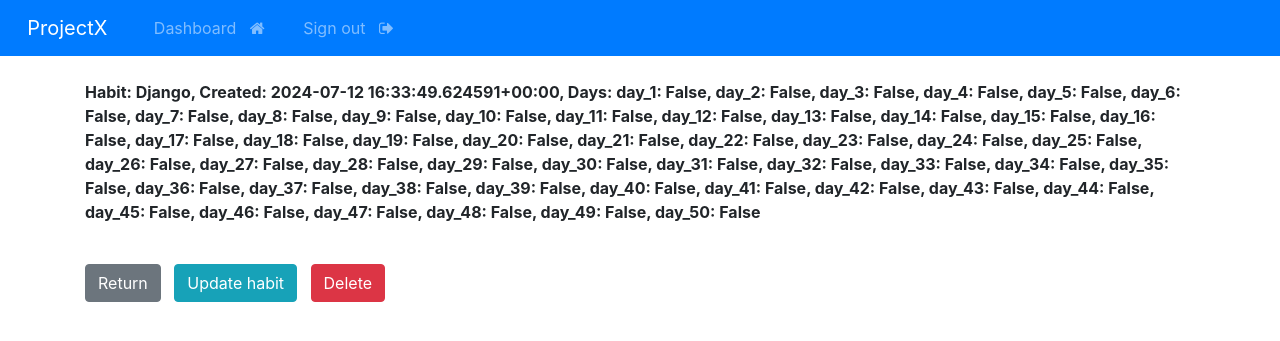
After one commit to Djole33/habit-tracker-django, a Django app: page /habit/1 in a window 1280 px wide. The commit adds this page. Shown: the top 341 px of the page. Run offline with Django 5.2, Linux system fonts and the light colour scheme; a user stored in the database is signed in; data comes from the database, SQL or seed files in the repository; both versions use the stored data as it was after the commit; some libraries are stand-ins or nearby versions.

Commit message:
added functionality to dashboard

```diff
--- a/main/forms.py
+++ b/main/forms.py
@@ -3,6 +3,7 @@ from django.contrib.auth.models import User
 from django import forms
 from django.contrib.auth.forms import AuthenticationForm
 from django.forms.widgets import PasswordInput, TextInput
+from .models import Habit
 
 class CreateUserForm(UserCreationForm):
     class Meta:
@@ -12,3 +13,8 @@ class CreateUserForm(UserCreationForm):
 class LoginForm(AuthenticationForm):
     username = forms.CharField(widget=TextInput())
     password = forms.CharField(widget=PasswordInput())
+
+class AddHabitForm(forms.ModelForm):
+    class Meta:
+        model=Habit
+        fields = ['habit']
--- a/main/models.py
+++ b/main/models.py
@@ -5,6 +5,57 @@ from django.db import models
 class Habit(models.Model):
     habit = models.CharField(max_length=200)
     created = models.DateTimeField(auto_now_add=True)
+    day_1 = models.BooleanField(default=False)
+    day_2 = models.BooleanField(default=False)
+    day_3 = models.BooleanField(default=False)
+    day_4 = models.BooleanField(default=False)
+    day_5 = models.BooleanField(default=False)
+    day_6 = models.BooleanField(default=False)
+    day_7 = models.BooleanField(default=False)
+    day_8 = models.BooleanField(default=False)
+    day_9 = models.BooleanField(default=False)
+    day_10 = models.BooleanField(default=False)
+    day_11 = models.BooleanField(default=False)
+    day_12 = models.BooleanField(default=False)
+    day_13 = models.BooleanField(default=False)
+    day_14 = models.BooleanField(default=False)
+    day_15 = models.BooleanField(default=False)
+    day_16 = models.BooleanField(default=False)
+    day_17 = models.BooleanField(default=False)
+    day_18 = models.BooleanField(default=False)
+    day_19 = models.BooleanField(default=False)
+    day_20 = models.BooleanField(default=False)
+    day_21 = models.BooleanField(default=False)
+    day_22 = models.BooleanField(default=False)
+    day_23 = models.BooleanField(default=False)
+    day_24 = models.BooleanField(default=False)
+    day_25 = models.BooleanField(default=False)
+    day_26 = models.BooleanField(default=False)
+    day_27 = models.BooleanField(default=False)
+    day_28 = models.BooleanField(default=False)
+    day_29 = models.BooleanField(default=False)
+    day_30 = models.BooleanField(default=False)
+    day_31 = models.BooleanField(default=False)
+    day_32 = models.BooleanField(default=False)
+    day_33 = models.BooleanField(default=False)
+    day_34 = models.BooleanField(default=False)
+    day_35 = models.BooleanField(default=False)
+    day_36 = models.BooleanField(default=False)
+    day_37 = models.BooleanField(default=False)
+    day_38 = models.BooleanField(default=False)
+    day_39 = models.BooleanField(default=False)
+    day_40 = models.BooleanField(default=False)
+    day_41 = models.BooleanField(default=False)
+    day_42 = models.BooleanField(default=False)
+    day_43 = models.BooleanField(default=False)
+    day_44 = models.BooleanField(default=False)
+    day_45 = models.BooleanField(default=False)
+    day_46 = models.BooleanField(default=False)
+    day_47 = models.BooleanField(default=False)
+    day_48 = models.BooleanField(default=False)
+    day_49 = models.BooleanField(default=False)
+    day_50 = models.BooleanField(default=False)
 
     def __str__(self):
-        return self.habit
+        days_status = ', '.join([f"day_{i}: {getattr(self, f'day_{i}')}" for i in range(1, 51)])
+        return f"Habit: {self.habit}, Created: {self.created}, Days: {days_status}"
--- a/main/templates/main/navbar.html
+++ b/main/templates/main/navbar.html
@@ -33,7 +33,7 @@
 
             <li class="nav-item">
 
-              <a class="nav-link" href="{% url 'index' %}">Dashboard &nbsp; <i class="fa fa-home" aria-hidden="true"></i> </a>
+              <a class="nav-link" href="{% url 'dashboard' %}">Dashboard &nbsp; <i class="fa fa-home" aria-hidden="true"></i> </a>
 
             </li>
 
--- /dev/null
+++ b/main/templates/main/view-habit.html
@@ -0,0 +1,25 @@
+{% extends 'main/base.html' %}
+
+{% load crispy_forms_tags %}
+
+{% block content %}
+
+<body>
+
+    <p> <strong> {{ habit }} </strong> </p>
+
+    <br>
+
+    <a href="{% url 'dashboard' %}" class="btn btn-secondary"> Return </a>
+
+    &nbsp;
+
+    <a href="" class="btn btn-info"> Update habit </a>
+
+    &nbsp;
+
+    <a href="" class="btn btn-danger"> Delete </a>
+
+</body>
+
+{% endblock %}
--- a/main/urls.py
+++ b/main/urls.py
@@ -6,4 +6,7 @@ urlpatterns = [
    path('register', views.register, name="register"),
    path('my-login', views.my_login, name="my-login"),
    path('user-logout', views.user_logout, name="user-logout"),
+   path('dashboard', views.dashboard, name="dashboard"),
+   path('create-habit', views.create_habit, name='create-habit'),
+   path('habit/<int:pk>', views.singular_habit, name='habit'),
 ]
--- a/main/views.py
+++ b/main/views.py
@@ -38,3 +38,25 @@ def user_logout(request):
     auth.logout(request)
 
     return redirect("my-login")
+
+@login_required(login_url='my-login')
+def dashboard(request):
+    my_habits = Habit.objects.all()
+
+    return render(request, 'main/dashboard.html', {'habits': my_habits})
+
+@login_required(login_url='my-login')
+def create_habit(request):
+    form = AddHabitForm()
+    if request.method == "POST":
+        form = AddHabitForm(request.POST)
+        if form.is_valid():
+            form.save()
+            return redirect('/dashboard')
+    return render(request, 'main/create-habit.html', {'form':form})
+
+@login_required(login_url='my-login')
+def singular_habit(request, pk):
+    all_habits = Habit.objects.get(id=pk)
+
+    return render(request, 'main/view-habit.html', {'habit':all_habits})
```
Also changed, not shown: main/templates/main/create-habit.html (added, +28 -0 lines), main/templates/main/dashboard.html (+26 -0 lines), db.sqlite3, main/migrations/0002_habit_day_1_habit_day_10_habit_day_11_habit_day_12_and_more.py (added), 1 other file.
